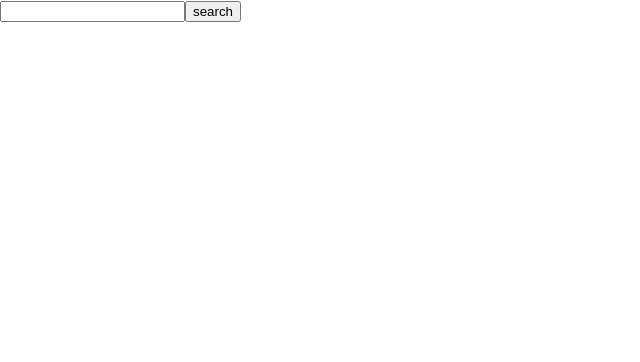
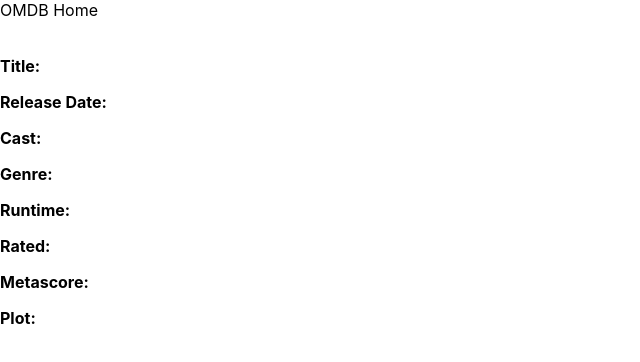
Before and after one commit to j97b/omdb, a React (Create React App) app: page /details/1 in a window 1280 px wide. Shown: the top 362 px of the page, without its empty margins (0-640 px from the left). Built offline with nearby package versions, Linux system fonts and the light colour scheme.

Commit message:
adding routing

```diff
--- a/package.json
+++ b/package.json
@@ -8,6 +8,7 @@
     "@testing-library/user-event": "^7.2.1",
     "react": "^16.12.0",
     "react-dom": "^16.12.0",
+    "react-router-dom": "^5.1.2",
     "react-scripts": "3.4.0"
   },
   "scripts": {
--- a/src/App.css
+++ b/src/App.css
@@ -1,38 +1,10 @@
-.App {
-  text-align: center;
+fieldset {
+  width: 15rem;
+  height: 30rem;
+  display: inline-block;
+  margin: 15px;
 }
 
-.App-logo {
-  height: 40vmin;
-  pointer-events: none;
+img {
+  max-height: 20rem;
 }
-
-@media (prefers-reduced-motion: no-preference) {
-  .App-logo {
-    animation: App-logo-spin infinite 20s linear;
-  }
-}
-
-.App-header {
-  background-color: #282c34;
-  min-height: 100vh;
-  display: flex;
-  flex-direction: column;
-  align-items: center;
-  justify-content: center;
-  font-size: calc(10px + 2vmin);
-  color: white;
-}
-
-.App-link {
-  color: #61dafb;
-}
-
-@keyframes App-logo-spin {
-  from {
-    transform: rotate(0deg);
-  }
-  to {
-    transform: rotate(360deg);
-  }
-}
--- a/src/App.js
+++ b/src/App.js
@@ -1,11 +1,11 @@
 import React from 'react';
-import Display from './Display'
+import Routing from './Routing';
 import './App.css';
 
-function App() {
-  return (
-    <Display />
-  );
+export default class App extends React.Component {
+  render() {
+    return (
+      <Routing />
+    );
+  }
 }
-
-export default App;
--- /dev/null
+++ b/src/Details.js
@@ -0,0 +1,19 @@
+import React from 'react';
+
+export default class Details extends React.Component {
+    render() {
+        return (
+            <div>
+                <img src={this.props.poster} />
+                <p><strong>Title: </strong>{this.props.title}</p>
+                <p><strong>Release Date: </strong>{this.props.releaseDate}</p>
+                <p><strong>Cast: </strong>{this.props.cast}</p>
+                <p><strong>Genre: </strong>{this.props.genre}</p>
+                <p><strong>Runtime: </strong>{this.props.runtime}</p>
+                <p><strong>Rated: </strong>{this.props.rated}</p>
+                <p><strong>Metascore: </strong>{this.props.metascore}</p>
+                <p><strong>Plot: </strong>{this.props.plot}</p>
+            </div>
+        )
+    }
+}
--- a/src/Display.js
+++ b/src/Display.js
@@ -33,17 +33,17 @@
 
     render() {
         const outputs = this.state.data.map(film =>
-            <Output title={film.Title} year={film.Year} type={film.Type} />)
+            <Output title={film.Title} year={film.Year} type={film.Type} poster={film.Poster} />)
 
         return (
-
             <div>
-                <SearchBar name='searchbar' value={this.state.searchTerm} handleChange={this.updateText} onSubmit={this.searchFunction} />
-                {outputs}
+                <header>
+                    <SearchBar name='searchbar' value={this.state.searchTerm} handleChange={this.updateText} onSubmit={this.searchFunction} />
+                </header>
+                <main>
+                    {outputs}
+                </main>
             </div>
-
-
-
         )
     }
 }
--- /dev/null
+++ b/src/Home.js
@@ -0,0 +1,9 @@
+import React from 'react'
+
+export default function Home(props) {
+    return (
+        <div>
+            OMDB Home
+        </div>
+    )
+}
--- a/src/Output.js
+++ b/src/Output.js
@@ -3,9 +3,10 @@
 export default function Output(props) {
     return (
         <fieldset>
+            <img src={props.poster} alt='NOPE'/>
             <p><strong>Title:</strong> {props.title}</p>
             <p><strong>Release Year:</strong> {props.year}</p>
-            <p><strong>Type:</strong> {props.type}</p>
+            <button>view</button>
         </fieldset>
     )
 }
--- /dev/null
+++ b/src/Routing.js
@@ -0,0 +1,15 @@
+import React from 'react';
+import {BrowserRouter as Router, Route} from 'react-router-dom';
+import Home from './Home';
+import Display from './Display';
+import Details from './Details';
+
+export default function Routing() {
+    return (
+        <Router>
+            <Route path='/' component={Home} />
+            <Route path='/movies' component={Display} />
+            <Route path='/details/:id' component={Details} />
+        </Router>
+    )
+}
--- a/src/SearchBar.js
+++ b/src/SearchBar.js
@@ -3,7 +3,7 @@
 export default function SearchBar(props) {
     return (
         <form onSubmit={props.onSubmit}>
-            <input type='text' value={props.value} onChange={props.handleChange} name={props.name} />
+            <input required type='text' value={props.value} onChange={props.handleChange} name={props.name} />
             <input type='submit' value='search' />
         </form>
     )
```
Also changed, not shown: src/AutoFilm.js (deleted, +0 -42 lines), 1 other file (tests, documents, lock files or other folders).
